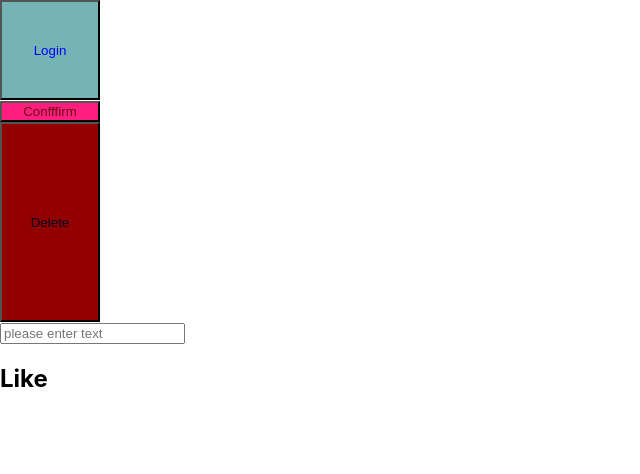
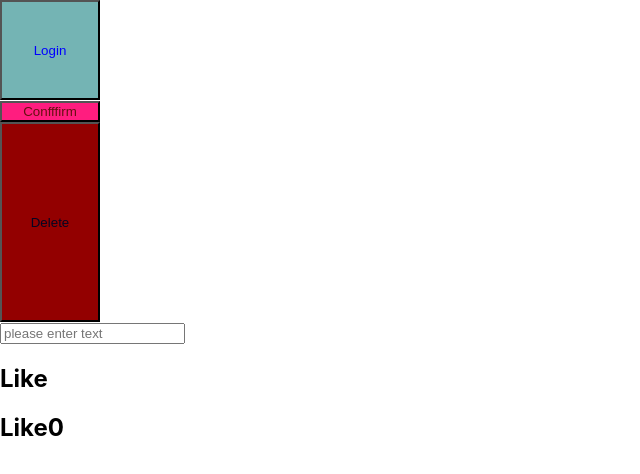
Before and after one commit to raminderjeet293/FSD, a React (Create React App) app in the folder react/r_app/: page / in a window 1280 px wide. Shown: the top 474 px of the page, without its empty margins (0-640 px from the left). Built offline with nearby package versions, Linux system fonts and the light colour scheme.

Commit message:
2 states stateful component

```diff
--- /dev/null
+++ b/react/r_app/src/Components/light.js
@@ -0,0 +1,23 @@
+import { Component } from "react";
+
+export class Light extends Component {
+  constructor(props) {
+    super(props);
+    this.state = { text: "Like", count: 0 };
+  }
+
+  new_state = () => {
+    if (this.state.text === "Like") this.setState({ text: "Unlike", count: 1 });
+    else this.setState({ text: "Like", count: 0 });
+  };
+  render() {
+    return (
+      <div>
+        <h2 onClick={this.new_state}>
+          {this.state.text}
+          {this.state.count}
+        </h2>
+      </div>
+    );
+  }
+}
--- a/react/r_app/src/index.js
+++ b/react/r_app/src/index.js
@@ -6,6 +6,7 @@ import Btn from "./Components/Button/Button";
 import reportWebVitals from "./reportWebVitals";
 import TextBox from "./Components/TextBox/TextBox";
 import { StatefulComponent } from "./Components/StatefulComponent";
+import { Light } from "./Components/light";
 
 const root = ReactDOM.createRoot(document.getElementById("root"));
 root.render(
@@ -18,6 +19,7 @@ root.render(
     <br></br>
     <TextBox />
     <StatefulComponent />
+    <Light />
   </React.StrictMode>
 );
 // const nm = "MCA Sec A";
```
